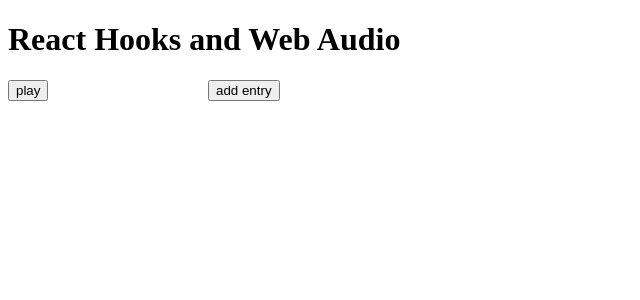
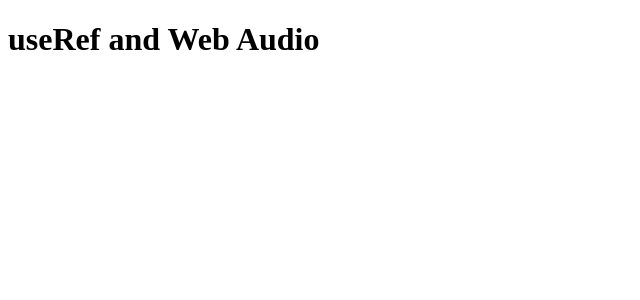
Before and after one commit to bdfee/hook-audio, a React (Create React App) app: page / in a window 1280 px wide. Shown: the top 300 px of the page, without its empty margins (0-640 px from the left). Built offline with nearby package versions, Linux system fonts and the light colour scheme.

Commit message:
initial build

```diff
--- a/src/App.js
+++ b/src/App.js
@@ -1,71 +1,9 @@
-import { useState } from 'react'
-
-import Slider from './components/slider'
-import LogEntry from './components/logEntry'
-import noiseGenerator from './noiseGeneration'
-
-const noise = {}
 
 function App() {
 
-  const [isPlaying, setIsPlaying] = useState(false)
-
-  const handlePlay = () => {
-    noiseGenerator.play(noise)
-    setIsPlaying(!isPlaying)
-  }
-
-  const handleStop = () => {
-    noiseGenerator.stop(noise)
-    setIsPlaying(!isPlaying)
-  }
-
-  const style = {
-    display: 'flex',
-    flexDirection: 'row',
-    flexBasis: 'auto',
-  }
-
-  const style2 = {
-    minWidth: '200px'
-  }
-
   return (
     <div className="App">
-      <h1>React Hooks and Web Audio</h1>
-      <div style={style}>
-        <div id="left-col" style={style2}>
-          <div>
-            {!isPlaying
-              ? <button onClick={handlePlay}>play</button>
-              : <button onClick={handleStop}>stop</button>
-            }
-          </div>
-          {isPlaying &&
-              <div>
-                <Slider
-                  parameter={noise.osc.frequency.value}
-                  noise={noise}
-                  setParameter={noiseGenerator.setFrequency}
-                  min={100}
-                  max={5000}
-                  step={1}
-                />
-                <Slider
-                  parameter={noise.gainNode.gain.value}
-                  noise={noise}
-                  setParameter={noiseGenerator.setGain}
-                  min={0}
-                  max={.75}
-                  step={.01}
-                />
-              </div>
-          }
-        </div>
-        <div id="right-col">
-          <LogEntry log={noiseGenerator.log(noise)} />
-        </div>
-      </div>
+      <h1>useRef and Web Audio</h1>
     </div>
   );
 }
```
Also changed, not shown: src/components/oscillator.js (added, +22 -0 lines), src/hooks/useAudioContext.js (added, +10 -0 lines).
